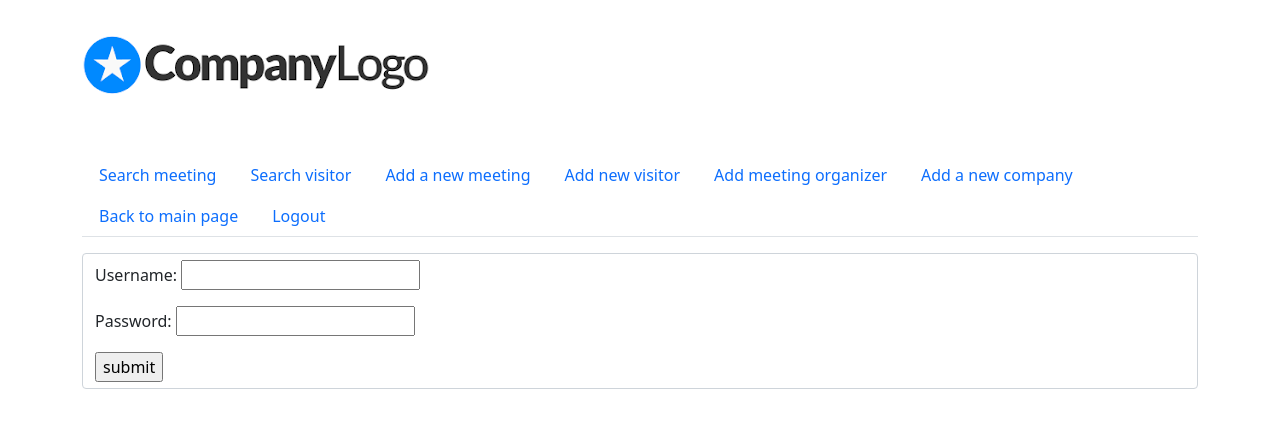
After one commit to agnieszka2201pn/visits_management, a Django app: page /login/ in a window 1280 px wide. The commit adds this page. Shown: the top 428 px of the page. Run offline with Django 3.2, Linux system fonts and the light colour scheme.

Commit message:
added login and permissions

```diff
--- a/meetings/forms.py
+++ b/meetings/forms.py
@@ -12,6 +12,7 @@ class MeetingAddForm(ModelForm):
         fields = ['organizer', 'date', 'visitors', 'meeting_room', 'note']
         widgets = {'date': forms.widgets.SelectDateWidget}
 
+
 class OrganizerAddForm(ModelForm):
     class Meta:
         model = Organizer
@@ -24,3 +25,8 @@ class MeetingSearchForm(forms.Form):
     visitors = forms.ModelChoiceField(required=False, queryset=Visitor.objects.all())
     visiting_company = forms.ModelChoiceField(required=False, queryset=Company.objects.all())
     meeting_room = forms.ModelChoiceField(required=False, queryset=MeetingRoom.objects.all())
+
+
+class LoginForm(forms.Form):
+    username = forms.CharField(max_length=64)
+    password = forms.CharField(max_length=64, widget=forms.PasswordInput)
--- /dev/null
+++ b/meetings/templates/meetings/login.html
@@ -0,0 +1,11 @@
+{% extends 'base.html' %}
+
+{%  block form %}
+    <div class="mb-3 mt-3 form-control">
+    <form method="POST" action="">
+    {% csrf_token %}
+    {{ form.as_p }}
+    <input type="submit" value="submit">
+    </form>
+    </div>
+{% endblock %}
--- a/meetings/templates/meetings/mainview.html
+++ b/meetings/templates/meetings/mainview.html
@@ -7,3 +7,7 @@
     Please choose from the options below: <br>
 
 {% endblock %}
+
+{% block content %}
+    <img src="/static/meeting.jpg" alt="meeting">
+{% endblock %}
--- a/meetings/views.py
+++ b/meetings/views.py
@@ -1,20 +1,23 @@
 import datetime
 
-from django.http import HttpResponse
+from django import views
+from django.contrib.auth import authenticate, login, logout
+from django.contrib.auth.mixins import PermissionRequiredMixin
+from django.http import HttpResponse, HttpResponseRedirect
 from django.shortcuts import render
 from django.urls import reverse_lazy
 from django.views import View
 from django.views.generic.list import ListView
 from django.views.generic.edit import FormView, DeleteView, UpdateView
 
+from rest_framework import generics
+
 from search_views.search import SearchListView
 from search_views.filters import BaseFilter
 
-from rest_framework import generics
-
 from meetings.forms import OrganizerAddForm, MeetingAddForm
 from meetings.models import Meeting
-from meetings.forms import MeetingSearchForm
+from meetings.forms import MeetingSearchForm, LoginForm
 from meetings.serializers import MeetingSerializer
 
 
@@ -29,7 +32,9 @@ class MeetingsListView(ListView):
     context_object_name = 'meetings'
 
 
-class MeetingAddView(FormView):
+class MeetingAddView(PermissionRequiredMixin, FormView):
+    permission_required = 'meetings.add_meeting'
+    permission_denied_message = "you do not have permission to add meetings"
     template_name = 'meetings/add_meeting.html'
     form_class = MeetingAddForm
     success_url = reverse_lazy('meetings_list')
@@ -53,12 +58,16 @@ class MeetingAddView(FormView):
         return super().form_valid(form)
 
 
-class MeetingDeleteView(DeleteView):
+class MeetingDeleteView(PermissionRequiredMixin, DeleteView):
+    permission_required = 'meetings.delete_meeting'
+    permission_denied_message = "you do not have permission to delete meetings"
     model = Meeting
     success_url = reverse_lazy('meetings_list')
 
 
-class MeetingUpdate(UpdateView):
+class MeetingUpdate(PermissionRequiredMixin, UpdateView):
+    permission_required = 'meetings.change_meeting'
+    permission_denied_message = "you do not have permission to update meetings"
     model = Meeting
     fields = ['organizer', 'date', 'visitors', 'meeting_room', 'note']
     template_name_suffix = '_update_form'
@@ -116,7 +125,7 @@ class MeetingSearchList(SearchListView):
 class OrganizerAddView(FormView):
     template_name = 'meetings/add_organizer.html'
     form_class = OrganizerAddForm
-    success_url = reverse_lazy('meetings_list')
+    success_url = reverse_lazy('main_view')
 
     def form_valid(self,form):
         form.save()
@@ -131,3 +140,31 @@ class MeetingListApi(generics.ListCreateAPIView):
 class MeetingView(generics.RetrieveUpdateDestroyAPIView):
     queryset = Meeting.objects.all()
     serializer_class = MeetingSerializer
+
+
+class LoginView(views.View):
+    def get(self,request):
+        form = LoginForm()
+        return render(request, 'meetings/login.html', {'form':form})
+
+    def post(self, request):
+        form = LoginForm(request.POST)
+        if form.is_valid():
+            cd = form.cleaned_data
+            username = cd['username']
+            password = cd['password']
+            user1 = authenticate(username=username, password=password)
+            if user1:
+                login(request,user1)
+                return HttpResponseRedirect('/mainview/')
+            else:
+                return HttpResponse('user does not exist')
+
+
+class LogoutView(views.View):
+    def get(self, request):
+        return render(request, 'meetings/logout.html')
+
+    def post(self, request):
+        logout(request)
+        return HttpResponseRedirect('/login/')
--- a/templates/base.html
+++ b/templates/base.html
@@ -18,13 +18,12 @@
 <ul class="nav nav-tabs">
     <li class="nav-item"> <a class='nav-link' href="/search_meeting/"> Search meeting </a></li>
     <li class="nav-item"> <a class='nav-link' href="/search_visitor/"> Search visitor </a></li>
-{#    <li> <a href="/meetings_list/"> See all meetings </a></li>#}
     <li class="nav-item"> <a class='nav-link' href="/add_meeting/"> Add a new meeting </a></li>
     <li class="nav-item"> <a class='nav-link' href="/add_visitor/"> Add new visitor </a></li>
-{#    <li> <a href="/visitors_list/"> Check all visitors </a></li>#}
     <li class="nav-item"> <a class='nav-link' href="/add_organizer/"> Add meeting organizer </a></li>
     <li class="nav-item"> <a class='nav-link' href="/add_company/"> Add a new company </a></li>
     <li class="nav-item"> <a class='nav-link' href="/mainview/"> Back to main page </a></li>
+    <li class="nav-item"> <a class="nav-link" href="/logout/"> Logout </a></li>
 
 </ul>
 </div>
--- a/visits_manager/urls.py
+++ b/visits_manager/urls.py
@@ -37,4 +37,6 @@ urlpatterns = [
     path('meetings_list_api/', m_views.MeetingListApi.as_view(), name='meetings_list_api'),
     path('visitors_api/<int:pk>/', v_views.VisitorView.as_view(), name='visitors_api'),
     path('visitors_list_api/', v_views.VisitorListApi.as_view(), name='visitors_list_api'),
+    path('login/', m_views.LoginView.as_view(), name='login'),
+    path('logout/', m_views.LogoutView.as_view(), name='logout'),
 ]
```
Also changed, not shown: meetings/templates/meetings/logout.html (added, +11 -0 lines), meetings/tests/test_meetings_views.py (+34 -7 lines), db.sqlite3, static/meeting.jpg (renamed from static/business-meeting-office-team-skills-presentation-company.jpg).
